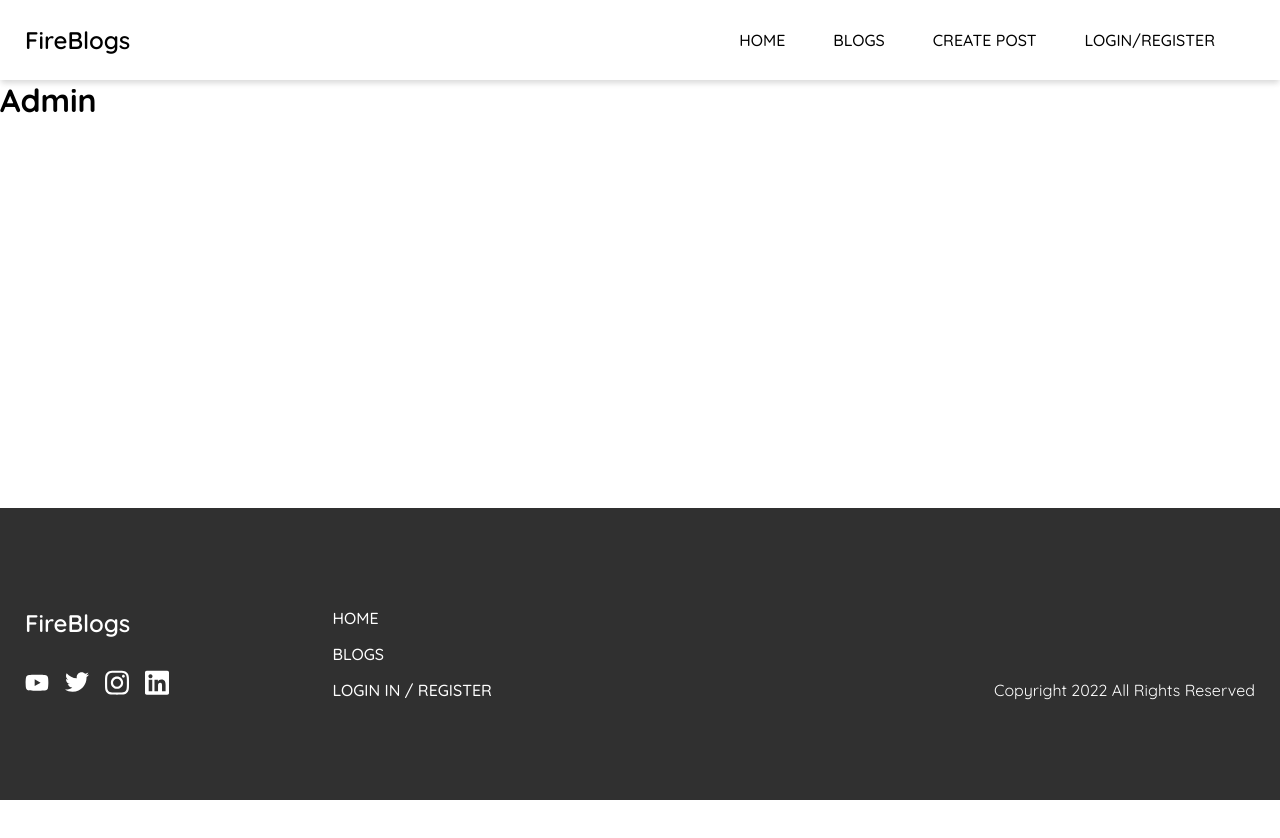
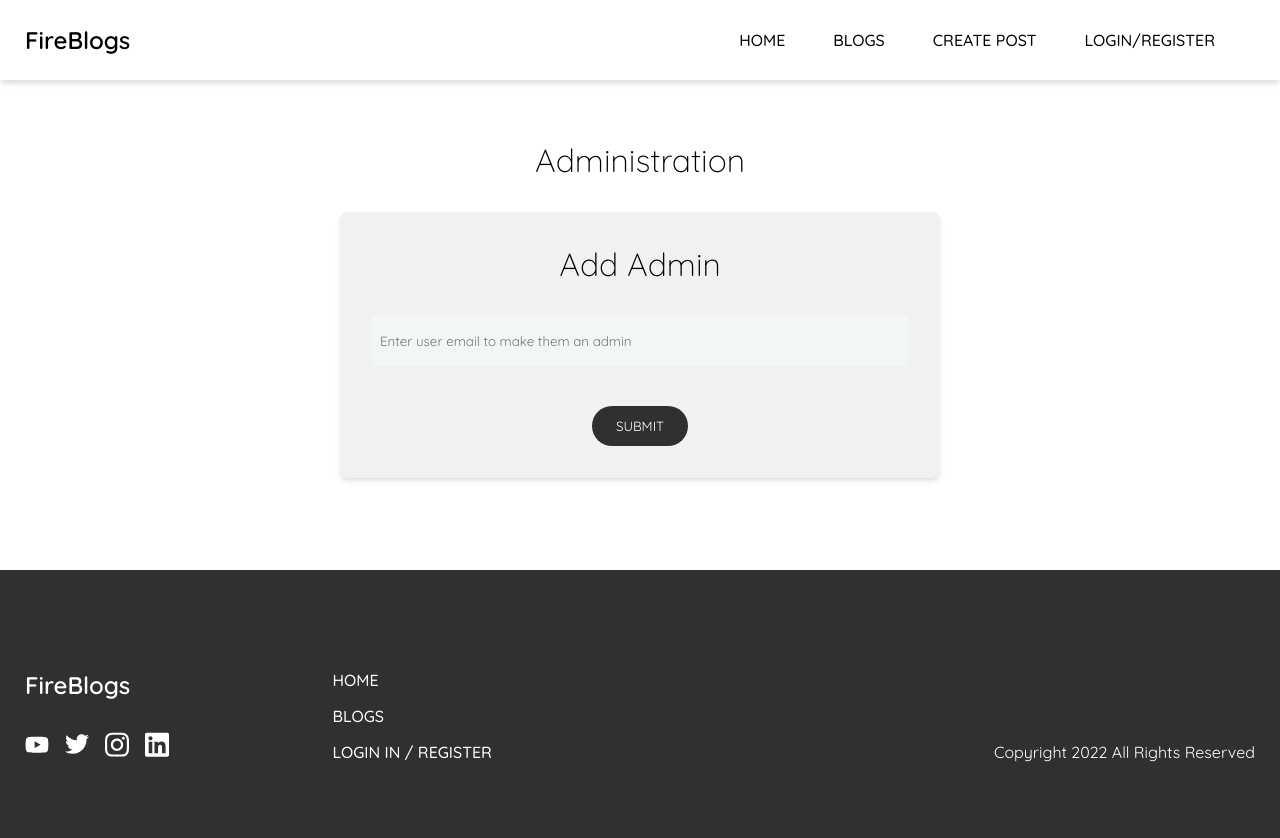
Before and after one commit to owentr1369/fireblogs-vuejs-firebase-v2, a Vue app: page /admin in a window 1280 px wide. Shown: the top 838 px of the page. Before the commit the page ends 800 px from the top, so only its background shows below. Built offline with nearby package versions, Linux system fonts and the light colour scheme; no server answers; what vue2-editor would draw is missing.

Commit message:
admin UI

```diff
--- a/src/views/Admin.vue
+++ b/src/views/Admin.vue
@@ -1,12 +1,79 @@
 <template>
   <div class="admin">
-    <h1>Admin</h1>
+    <div class="container">
+      <h2>Administration</h2>
+      <div class="admin-info">
+        <h2>Add Admin</h2>
+        <div class="input">
+          <input
+            type="text"
+            placeholder="Enter user email to make them an admin"
+            id="addAdmins"
+            v-model="adminEmail"
+          />
+        </div>
+        <span>{{ this.functionMsg }}</span>
+        <button class="button">Submit</button>
+      </div>
+    </div>
   </div>
 </template>
 
 <script>
-export default {};
+export default {
+  data() {
+    return {
+      adminEmail: "",
+      functionMsg: null,
+    };
+  },
+};
 </script>
 
-<style>
+<style lang="scss" scoped>
+.admin {
+  .container {
+    max-width: 1000px;
+    padding: 60px 25px;
+    h2 {
+      text-align: center;
+      margin-bottom: 16px;
+      font-weight: 300;
+      font-size: 32px;
+    }
+    .admin-info {
+      border-radius: 8px;
+      box-shadow: 0 4px 6px -1px rgba($color: #000000, $alpha: 0.1),
+        0 2px 4px -1px rgba($color: #000000, $alpha: 0.06);
+      padding: 32px;
+      background: #f1f1f1;
+      display: flex;
+      flex-direction: column;
+      max-width: 600px;
+      margin: 32px auto;
+      span {
+        font-size: 14px;
+      }
+      .input {
+        margin: 16px 0;
+        input {
+          width: 100%;
+          border: none;
+          background: #f2f7f6;
+          padding: 8px;
+          height: 50px;
+          outline: none;
+          @media (max-width: 900px) {
+          }
+          &:focus {
+            outline: none;
+          }
+        }
+      }
+      button {
+        align-self: center;
+      }
+    }
+  }
+}
 </style>
```
